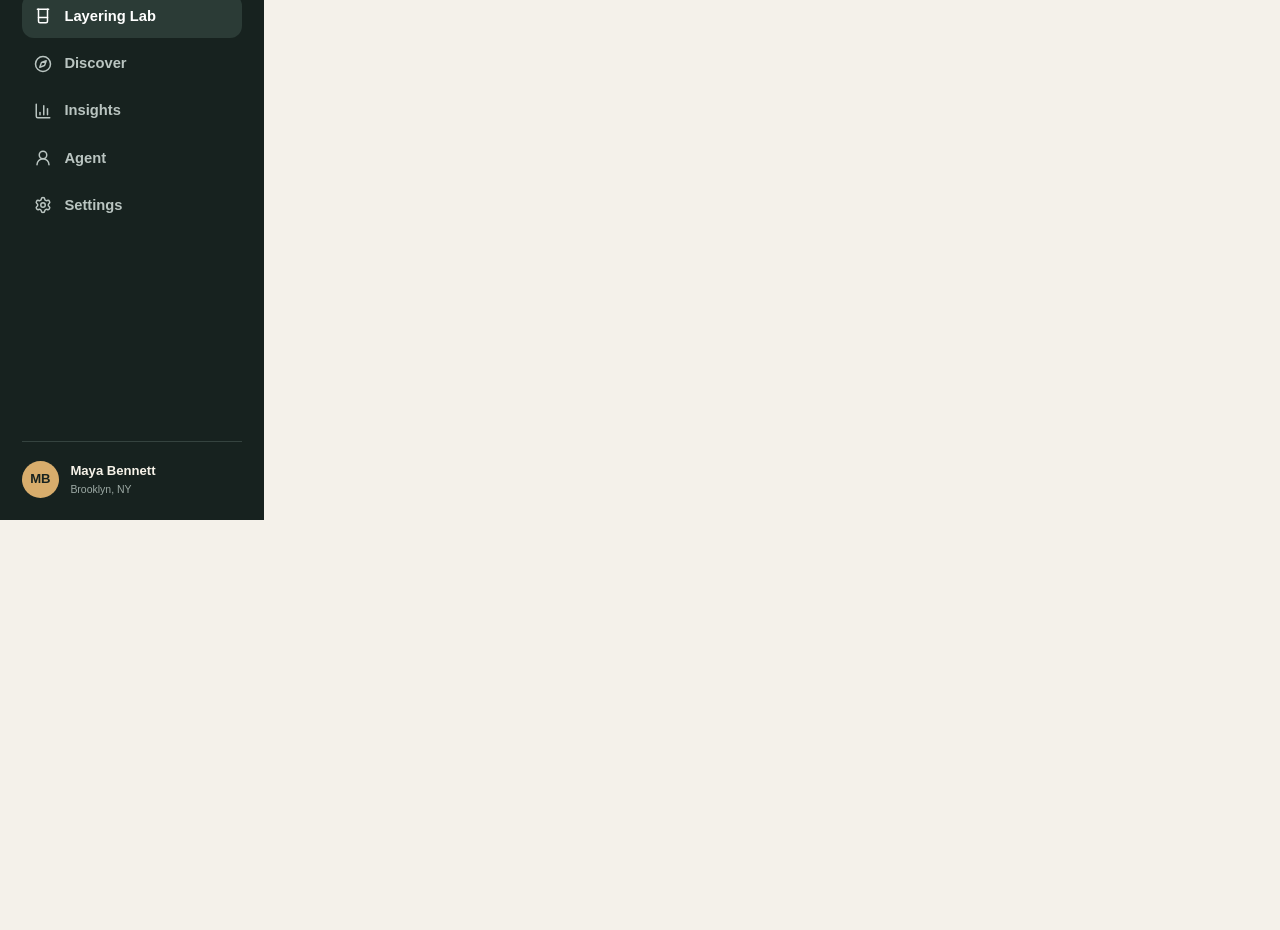
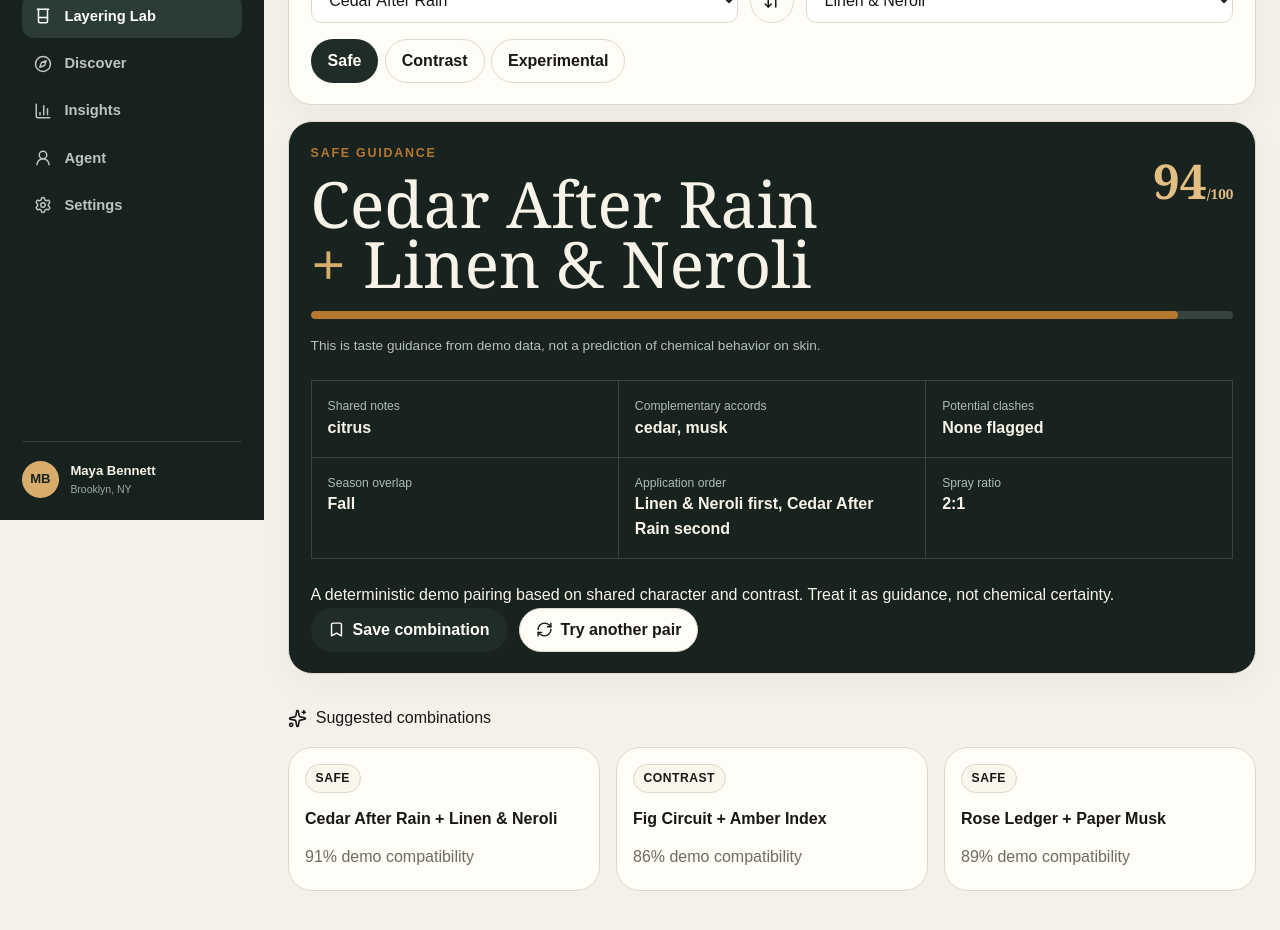
Before and after one commit to PullenN9163/scentiq, a Next.js app in the folder apps/web/: page /layering in a window 1280 px wide. Shown: the part 280-1210 px from the top of the page. Before the commit the page ends 800 px from the top, so only its background shows below. Built offline with nearby package versions, Linux system fonts and the light colour scheme.

Commit message:
feat(web): add deterministic layering lab

```diff
--- a/apps/web/app/(app)/layering/page.tsx
+++ b/apps/web/app/(app)/layering/page.tsx
@@ -1,2 +1,2 @@
-import { PageHeader } from "@/components/shared/page-header";
-export default function LayeringPage() { return <section className="page"><PageHeader eyebrow="Pair with intention" title="Layering Lab" description="Explore combinations from your collection." /></section>; }
+import { LayeringLab } from "@/features/layering/layering-lab";
+export default async function LayeringPage({ searchParams }: { searchParams: Promise<{ a?: string }> }) { const { a } = await searchParams; return <LayeringLab initialA={a} />; }
--- a/apps/web/app/globals.css
+++ b/apps/web/app/globals.css
@@ -229,3 +229,24 @@ h1, h2, h3 { text-wrap: balance; }
 .note-row > * { display: flex; justify-content: space-between; gap: 1rem; padding: 0.7rem 0; border-top: 1px solid var(--border); }
 @media (max-width: 1050px) { .fragrance-grid { grid-template-columns: repeat(2, 1fr); } }
 @media (max-width: 700px) { .collection-tools { grid-template-columns: 1fr 1fr; } .search-field { grid-column: 1 / -1; } .fragrance-grid { grid-template-columns: 1fr; } .detail-hero { grid-template-columns: 1fr; } .detail-art { min-height: 24rem; } }
+
+.layer-builder { display: grid; gap: 1rem; }
+.layer-selectors { display: grid; grid-template-columns: 1fr auto 1fr; align-items: end; gap: 0.75rem; }
+.layer-selectors label > span { display: block; margin-bottom: 0.35rem; font-weight: 750; }
+.mode-tabs { display: flex; gap: 0.4rem; margin-top: 1rem; }
+.layer-result { background: #18231f; color: #f8f3e8; }
+.layer-result .progress { margin: 1rem 0; background: #34433e; }
+.layer-result__heading { display: flex; align-items: flex-start; justify-content: space-between; gap: 1rem; }
+.layer-result__heading h2 { max-width: 42rem; margin: 0; font-size: clamp(2.2rem, 5vw, 4rem); line-height: 0.95; }
+.layer-result__heading h2 span { color: #d8ad6c; }
+.layer-result__heading > strong { color: #e3bd82; font-family: Georgia, "Times New Roman", serif; font-size: 3rem; }
+.layer-result__heading small { font-size: 0.85rem; }
+.guidance-note { color: #b4c0bb; font-size: 0.85rem; }
+.result-grid { display: grid; grid-template-columns: repeat(3, 1fr); margin: 1.5rem 0; border-top: 1px solid #394640; border-left: 1px solid #394640; }
+.result-grid div { padding: 1rem; border-right: 1px solid #394640; border-bottom: 1px solid #394640; }
+.result-grid span, .result-grid strong { display: block; }
+.result-grid span { color: #aebbb6; font-size: 0.76rem; }
+.suggestion-section { margin-top: 2rem; }
+.pair-card { display: grid; gap: 0.6rem; min-height: 9rem; border: 1px solid var(--border); border-radius: var(--radius-lg); background: var(--surface); padding: 1rem; text-align: left; }
+.pair-card > span:last-child { color: var(--muted-foreground); }
+@media (max-width: 700px) { .layer-selectors { grid-template-columns: 1fr; } .layer-selectors .button { width: 100%; } .result-grid { grid-template-columns: 1fr 1fr; } .mode-tabs { overflow-x: auto; } }
--- /dev/null
+++ b/apps/web/features/layering/layering-lab.tsx
@@ -0,0 +1,37 @@
+"use client";
+
+import { ArrowDownUp, Bookmark, RefreshCw, Sparkles } from "lucide-react";
+import { useState } from "react";
+
+import { PageHeader } from "@/components/shared/page-header";
+import { Badge } from "@/components/ui/badge";
+import { Button } from "@/components/ui/button";
+import { Card, CardContent } from "@/components/ui/card";
+import { Progress } from "@/components/ui/progress";
+import { fragrances, getDemoFragranceById, getDemoLayeringSuggestions } from "@/lib/demo";
+
+const modes = ["Safe", "Contrast", "Experimental"] as const;
+type Mode = (typeof modes)[number];
+
+export function LayeringLab({ initialA }: { initialA?: string }) {
+  const suggestions = getDemoLayeringSuggestions();
+  const [a, setA] = useState(initialA && getDemoFragranceById(initialA) ? initialA : suggestions[0].fragranceAId);
+  const [b, setB] = useState(suggestions[0].fragranceBId === a ? suggestions[1].fragranceBId : suggestions[0].fragranceBId);
+  const [mode, setMode] = useState<Mode>("Safe");
+  const [saved, setSaved] = useState(false);
+  const suggestion = suggestions.find((item) => [item.fragranceAId, item.fragranceBId].includes(a) && [item.fragranceAId, item.fragranceBId].includes(b)) ?? suggestions.find((item) => item.mode === mode) ?? suggestions[0];
+  const scentA = getDemoFragranceById(a)!;
+  const scentB = getDemoFragranceById(b)!;
+  const score = Math.max(62, Math.min(96, suggestion.score + (mode === "Safe" ? 3 : mode === "Experimental" ? -7 : 0)));
+  const tryAnother = () => { const index = suggestions.findIndex((item) => item.id === suggestion.id); const next = suggestions[(index + 1) % suggestions.length]; setA(next.fragranceAId); setB(next.fragranceBId); setSaved(false); };
+  return (
+    <section className="page">
+      <PageHeader eyebrow="Pair with intention" title="Layering Lab" description="Deterministic demo guidance for combining fragrances you own." />
+      <div className="layer-builder">
+        <Card><CardContent><div className="layer-selectors"><label><span>Fragrance A</span><select className="select" aria-label="Fragrance A" value={a} onChange={(event) => setA(event.target.value)}>{fragrances.slice(0, 12).map((item) => <option value={item.id} key={item.id}>{item.name}</option>)}</select></label><Button size="icon" variant="secondary" aria-label="Swap fragrances" onClick={() => { setA(b); setB(a); }}><ArrowDownUp size={18} /></Button><label><span>Fragrance B</span><select className="select" aria-label="Fragrance B" value={b} onChange={(event) => setB(event.target.value)}>{fragrances.slice(0, 12).map((item) => <option value={item.id} key={item.id}>{item.name}</option>)}</select></label></div><div className="mode-tabs" aria-label="Layering mode">{modes.map((item) => <Button key={item} variant={mode === item ? "primary" : "secondary"} onClick={() => { setMode(item); setSaved(false); }}>{item}</Button>)}</div></CardContent></Card>
+        <Card className="layer-result"><CardContent><div className="layer-result__heading"><div><p className="eyebrow">{mode} guidance</p><h2 className="serif">{scentA.name} <span>+</span> {scentB.name}</h2></div><strong>{score}<small>/100</small></strong></div><Progress value={score} label="Compatibility score" /><p className="guidance-note">This is taste guidance from demo data, not a prediction of chemical behavior on skin.</p><div className="result-grid"><div><span>Shared notes</span><strong>{suggestion.sharedNotes.join(", ") || "Texture and warmth"}</strong></div><div><span>Complementary accords</span><strong>{suggestion.complements.join(", ")}</strong></div><div><span>Potential clashes</span><strong>{suggestion.clashes.join(", ") || "None flagged"}</strong></div><div><span>Season overlap</span><strong>{suggestion.seasons.join(", ")}</strong></div><div><span>Application order</span><strong>{suggestion.order}</strong></div><div><span>Spray ratio</span><strong>{suggestion.ratio}</strong></div></div><p>{suggestion.explanation}</p><div className="cluster"><Button onClick={() => setSaved(true)}><Bookmark size={17} />Save combination</Button><Button variant="secondary" onClick={tryAnother}><RefreshCw size={17} />Try another pair</Button></div>{saved && <p className="success-note" role="status">Combination saved for this demo session.</p>}</CardContent></Card>
+      </div>
+      <div className="suggestion-section"><div className="section-title"><Sparkles size={19} /><h2>Suggested combinations</h2></div><div className="grid grid-3">{suggestions.slice(0, 3).map((item) => { const first = getDemoFragranceById(item.fragranceAId)!; const second = getDemoFragranceById(item.fragranceBId)!; return <button className="pair-card" key={item.id} onClick={() => { setA(first.id); setB(second.id); setMode(item.mode); }}><Badge>{item.mode}</Badge><strong>{first.name} + {second.name}</strong><span>{item.score}% demo compatibility</span></button>; })}</div></div>
+    </section>
+  );
+}
```
Also changed, not shown: 1 other file (tests, documents, lock files or other folders).
